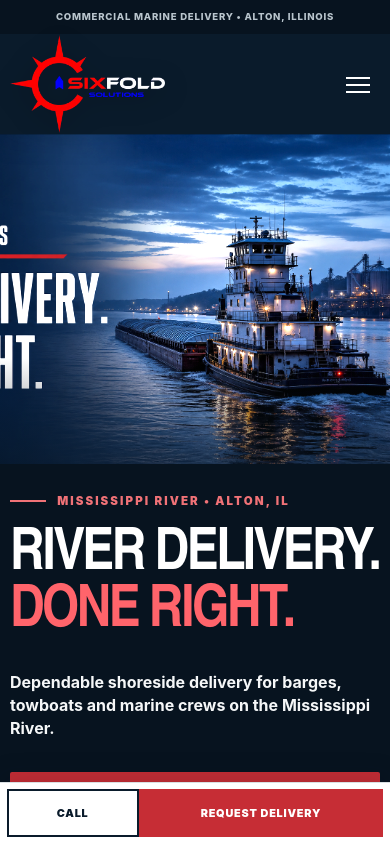
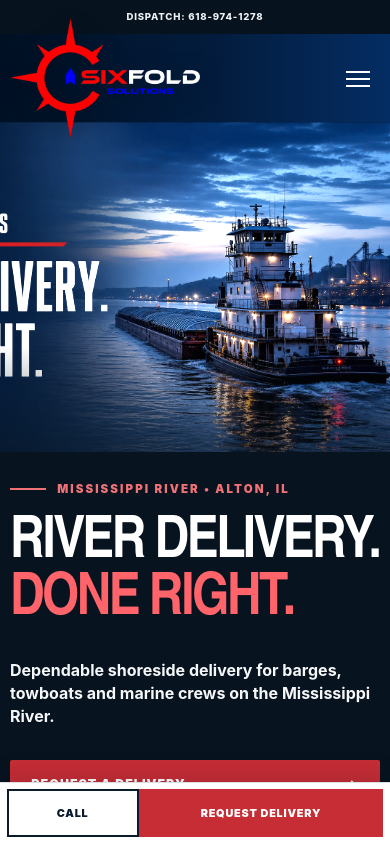
Before and after one commit to davidmday99-lgtm/sixfoldsolutionsllc.com, a Next.js app: page / in a window 390 px wide. Shown: the top 842 px of the page. Built offline with nearby package versions, Linux system fonts and the light colour scheme.

Commit message:
Update header styling

```diff
--- a/app/globals.css
+++ b/app/globals.css
@@ -115,23 +115,23 @@ p { margin: 0; }
 .inline-link-wrap { margin-top: 2.2rem; }
 
 /* Header */
-.site-header { position: sticky; top: 0; z-index: 100; background: var(--navy-900); box-shadow: 0 1px 0 rgba(7,19,31,.32), 0 8px 24px rgba(7,19,31,.12); }
-.utility-bar { background: var(--navy-950); color: #b9c5cd; }
+.site-header { position: sticky; top: 0; z-index: 100; background: linear-gradient(90deg, #001023 0%, #031c3d 55%, #042d63 100%); box-shadow: 0 1px 0 rgba(7,19,31,.32), 0 8px 24px rgba(7,19,31,.12); }
+.utility-bar { background: #07121f; color: #b9c5cd; }
 .utility-inner { min-height: 32px; display: flex; align-items: center; justify-content: space-between; gap: 1rem; font-size: .67rem; font-weight: 800; letter-spacing: .11em; text-transform: uppercase; }
 .utility-contact { color: #eef2f4; }
-.nav-inner { height: 112px; display: flex; align-items: center; justify-content: space-between; gap: 2rem; }
+.nav-inner { height: 104px; display: flex; align-items: center; justify-content: space-between; gap: 2rem; }
 .brand { display: inline-flex; align-items: center; gap: .75rem; line-height: 1; }
-.brand-logo { width: 230px; height: 106px; object-fit: contain; object-position: left center; filter: drop-shadow(0 5px 12px rgba(0,0,0,.25)); }
+.brand-logo { width: 240px; height: auto; object-fit: contain; object-position: left center; filter: drop-shadow(0 5px 12px rgba(0,0,0,.25)); }
 .brand-mark { width: 43px; height: 43px; display: grid; place-items: center; position: relative; overflow: hidden; background: var(--navy-900); color: var(--white); font-family: var(--heading); font-size: 1.1rem; font-weight: 900; letter-spacing: -.02em; }
 .brand-mark::after { content: ""; position: absolute; left: 0; right: 0; bottom: 0; height: 4px; background: var(--red); }
 .brand strong { display: block; color: var(--navy-950); font-family: var(--heading); font-size: 1.24rem; letter-spacing: .045em; }
 .brand small { display: block; margin-top: .22rem; color: var(--steel-500); font-size: .55rem; font-weight: 800; letter-spacing: .22em; }
 .desktop-nav { display: flex; align-items: center; gap: 1.25rem; color: var(--white); font-size: .72rem; font-weight: 800; letter-spacing: .05em; text-transform: uppercase; }
-.desktop-nav > a:not(.nav-cta) { padding: .7rem 0; border-bottom: 2px solid transparent; }
-.desktop-nav > a:not(.nav-cta):hover { color: var(--red); border-color: var(--red); }
+.desktop-nav > a:not(.nav-cta) { padding: .7rem 0; border-bottom: 2px solid transparent; transition: color .18s ease, border-color .18s ease, opacity .18s ease; }
+.desktop-nav > a:not(.nav-cta):hover { color: #a9d6ff; border-color: #6fb6f1; }
 .nav-cta { display: inline-flex; align-items: center; gap: 1rem; min-height: 48px; padding: .75rem 1rem; background: var(--red); color: var(--white); font-weight: 900; }
 .nav-cta:hover { background: var(--red-dark); }
-.menu-toggle { display: none; width: 48px; height: 48px; padding: 12px; border: 0; background: var(--navy-900); }
+.menu-toggle { display: none; width: 48px; height: 48px; padding: 12px; border: 0; background: transparent; }
 .menu-toggle span { display: block; height: 2px; margin: 5px 0; background: var(--white); }
 .mobile-nav { display: none; }
 
@@ -373,7 +373,7 @@ p { margin: 0; }
 .site-footer { padding: 5rem 0 1.5rem; background: #050e16; color: #b1bec6; }
 .footer-grid { display: grid; grid-template-columns: 1.3fr .65fr 1fr; gap: clamp(2rem, 6vw, 6rem); padding-bottom: 3.5rem; }
 .brand-footer strong { color: var(--white); }
-.brand-logo-footer { width: 230px; height: 110px; }
+.brand-logo-footer { width: 240px; height: auto; }
 .footer-brand-block > p { max-width: 420px; margin: 1.4rem 0; font-size: .9rem; }
 .veteran-label { display: inline-block; padding: .45rem .6rem; border: 1px solid #3a4a55; color: #dce3e7; font-size: .62rem; font-weight: 900; letter-spacing: .14em; text-transform: uppercase; }
 .site-footer h2 { margin-bottom: 1.2rem; color: var(--white); font-size: 1rem; letter-spacing: .08em; }
@@ -410,10 +410,11 @@ p { margin: 0; }
 @media (max-width: 760px) {
   .shell { width: auto; margin-inline: .625rem; }
   .section { padding: 3.75rem 0; }
-  .utility-contact { display: none; }
+  .utility-inner > p:first-child { display: none; }
+  .utility-contact { display: block; }
   .utility-inner { min-height: 34px; justify-content: center; text-align: center; font-size: .6rem; letter-spacing: .08em; }
-  .nav-inner { height: 96px; }
-  .brand-logo { width: 180px; height: 94px; }
+  .nav-inner { height: 90px; }
+  .brand-logo { width: 190px; height: auto; }
   .menu-toggle { flex: 0 0 48px; }
   .brand-mark { width: 40px; height: 40px; }
   .brand strong { font-size: 1.05rem; }
@@ -491,8 +492,8 @@ p { margin: 0; }
 
 @media (max-width: 430px) {
   .section { padding: 3.25rem 0; }
-  .nav-inner { height: 100px; gap: .75rem; }
-  .brand-logo { width: 188px; height: 98px; }
+  .nav-inner { height: 88px; gap: .75rem; }
+  .brand-logo { width: 190px; height: auto; }
   .menu-toggle { width: 44px; height: 44px; flex-basis: 44px; padding: 10px; }
   .hero { min-height: 0; }
   .hero-image-wrap { height: 330px; }
@@ -520,7 +521,7 @@ p { margin: 0; }
   .article-hero { min-height: 390px; }
   .article-aside { padding: 1.35rem; }
   .footer-grid { gap: 2.4rem; padding-bottom: 2.75rem; }
-  .brand-logo-footer { width: 195px; height: 98px; }
+  .brand-logo-footer { width: 210px; height: auto; }
   .footer-bottom { gap: .2rem; }
   .mobile-action-bar { grid-template-columns: .7fr 1.3fr; }
   .mobile-action-bar a { font-size: .68rem; }
```
